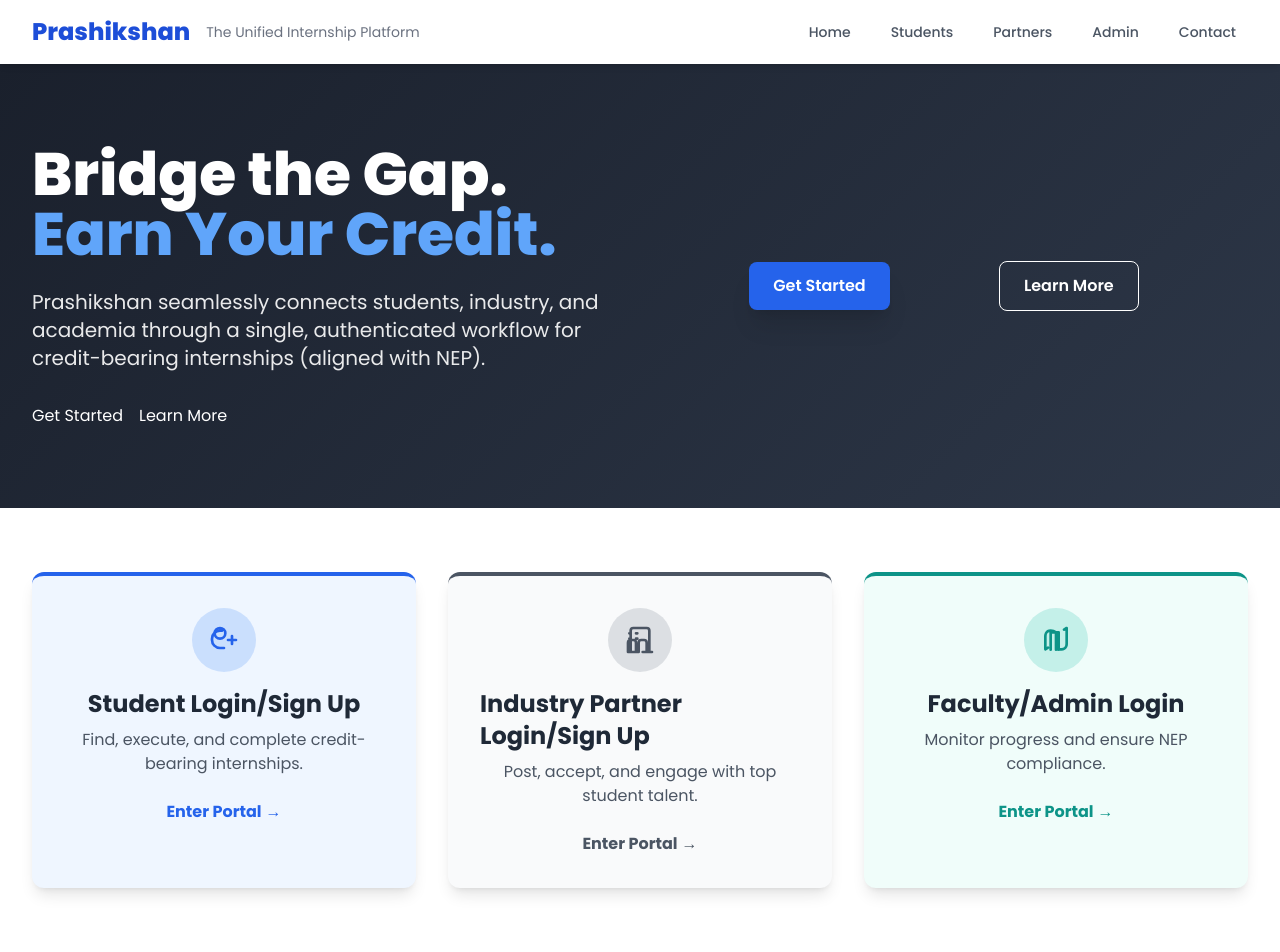
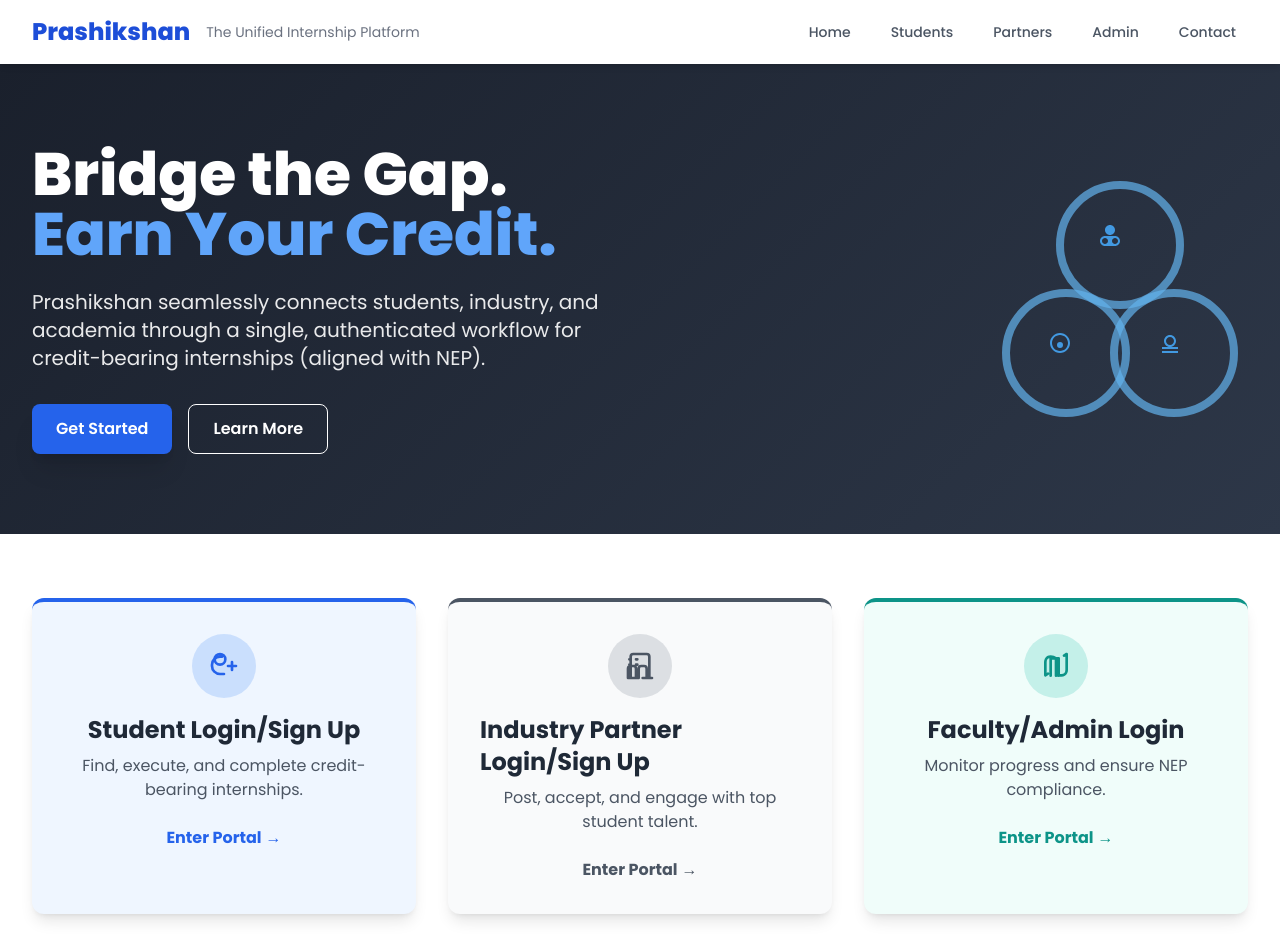
Before and after one commit to NAS-24/SIH-Prashikshan-Prototype, a plain HTML site: page Prashikshan/index.html in a window 1280 px wide. Shown: the top 952 px of the page. Drawn offline with nearby package versions, Linux system fonts and the light colour scheme.

Commit message:
Update index.html

```diff
--- a/Prashikshan/index.html
+++ b/Prashikshan/index.html
@@ -59,13 +59,13 @@
                     Prashikshan seamlessly connects students, industry, and academia through a single, authenticated workflow for credit-bearing internships (aligned with NEP).
                 </p>
                 <div class="flex justify-center md:justify-start space-x-4">
-                    <button class="btn-primary">Get Started</button>
-                    <button class="btn-secondary-white">Learn More</button>
+                    <button class="bg-blue-600 hover:bg-blue-700 text-white font-semibold py-3 px-6 rounded-lg shadow-xl transition duration-300">Get Started</button>
+                    <button class="bg-transparent border border-white hover:bg-blue-600 hover:border-blue-600 text-white font-semibold py-3 px-6 rounded-lg transition duration-300">Learn More</button>
                 </div>
             </div>
             <!-- Abstract Graphic -->
-                    <button class="bg-blue-600 hover:bg-blue-700 text-white font-semibold py-3 px-6 rounded-lg shadow-xl transition duration-300">Get Started</button>
-                    <button class="bg-transparent border border-white hover:bg-blue-600 hover:border-blue-600 text-white font-semibold py-3 px-6 rounded-lg transition duration-300">Learn More</button>
+            <div class="md:w-1/2 flex justify-center md:justify-end">
+                <svg class="w-64 h-64" viewBox="0 0 256 256" fill="none" xmlns="http://www.w3.org/2000/svg">
                     <circle cx="128" cy="74" r="60" stroke="#63B3ED" stroke-width="8" class="opacity-70"/>
                     <circle cx="74" cy="182" r="60" stroke="#63B3ED" stroke-width="8" class="opacity-70"/>
                     <circle cx="182" cy="182" r="60" stroke="#63B3ED" stroke-width="8" class="opacity-70"/>
@@ -91,7 +91,7 @@
     <section class="py-16 bg-white">
         <div class="max-w-7xl mx-auto px-4 sm:px-6 lg:px-8 grid grid-cols-1 md:grid-cols-3 gap-8">
 
-            <!-- Student Card -->
+            <!-- Student Card - MODIFIED FOR LINKING -->
             <div class="flex flex-col items-center p-8 rounded-xl bg-blue-50 border-t-4 border-blue-600 shadow-lg hover:shadow-2xl transition duration-300">
                 <div class="bg-blue-500 bg-opacity-20 rounded-full p-4 mb-4">
                     <svg class="h-8 w-8 text-blue-600" fill="none" viewBox="0 0 24 24" stroke="currentColor" stroke-width="2">
@@ -100,40 +100,31 @@
                 </div>
                 <h3 class="text-2xl font-bold text-gray-800 mb-2">Student Login/Sign Up</h3>
                 <p class="text-base text-gray-600 text-center mb-6">Find, execute, and complete credit-bearing internships.</p>
-                <button class="text-blue-600 font-bold hover:text-blue-800 text-base flex items-center group">
+                <!-- MODIFICATION: Changed to <a> tag and linked to student_discover.html -->
+                <a href="student_discover.html" class="text-blue-600 font-bold hover:text-blue-800 text-base flex items-center group">
                     Enter Portal
                     <span aria-hidden="true" class="ml-1 group-hover:translate-x-1 transition duration-150">&rarr;</span>
-                </button>
+                </a>
             </div>
 
             <!-- Industry Partner Card -->
             <div class="flex flex-col items-center p-8 rounded-xl bg-gray-50 border-t-4 border-gray-600 shadow-lg hover:shadow-2xl transition duration-300">
                 <div class="bg-gray-500 bg-opacity-20 rounded-full p-4 mb-4">
-                    <svg class="h-8 w-8 text-gray-600" fill="none" viewBox="0 0 24 24" stroke="currentColor" stroke-width="2">
-                        <path stroke-linecap="round" stroke-linejoin="round" d="M19 21V5a2 2 0 00-2-2H7a2 2 0 00-2 2v16m14 0h2m-2 0h-5m-9 0H3m2 0h5M9 7h1m-1 4h1m-1 4h1m-1 4h1m-6-4h1m-1-4h1m-1-4h1M9 21v-7a2 2 0 00-2-2H5a2 2 0 00-2 2v7m14 0v-7a2 2 0 00-2-2h-2a2 2 0 00-2 2v7"/>
-                    </svg>
+                    <svg class="h-8 w-8 text-gray-600" fill="none" viewBox="0 0 24 24" stroke="currentColor" stroke-width="2"><path stroke-linecap="round" stroke-linejoin="round" d="M19 21V5a2 2 0 00-2-2H7a2 2 0 00-2 2v16m14 0h2m-2 0h-5m-9 0H3m2 0h5M9 7h1m-1 4h1m-1 4h1m-1 4h1m-6-4h1m-1-4h1m-1-4h1M9 21v-7a2 2 0 00-2-2H5a2 2 0 00-2 2v7m14 0v-7a2 2 0 00-2-2h-2a2 2 0 00-2 2v7"/></svg>
                 </div>
                 <h3 class="text-2xl font-bold text-gray-800 mb-2">Industry Partner Login/Sign Up</h3>
                 <p class="text-base text-gray-600 text-center mb-6">Post, accept, and engage with top student talent.</p>
-                <button class="text-gray-600 font-bold hover:text-gray-800 text-base flex items-center group">
-                    Enter Portal
-                    <span aria-hidden="true" class="ml-1 group-hover:translate-x-1 transition duration-150">&rarr;</span>
-                </button>
+                <button class="text-gray-600 font-bold hover:text-gray-800 text-base flex items-center group">Enter Portal <span aria-hidden="true" class="ml-1 group-hover:translate-x-1 transition duration-150">&rarr;</span></button>
             </div>
 
             <!-- Faculty/Admin Card -->
             <div class="flex flex-col items-center p-8 rounded-xl bg-teal-50 border-t-4 border-teal-600 shadow-lg hover:shadow-2xl transition duration-300">
                 <div class="bg-teal-500 bg-opacity-20 rounded-full p-4 mb-4">
-                    <svg class="h-8 w-8 text-teal-600" fill="none" viewBox="0 0 24 24" stroke="currentColor" stroke-width="2">
-                        <path stroke-linecap="round" stroke-linejoin="round" d="M12 6.253v13m0-13C10.832 5.409 9.333 5 8 5c-4 0-4 4-4 4v10l2-1.25M12 6.253v13C13.168 18.591 14.667 19 16 19c4 0 4-4 4-4V3l-2 1.25M12 6.253h2v13M12 6.253H8v13"/>
-                    </svg>
+                    <svg class="h-8 w-8 text-teal-600" fill="none" viewBox="0 0 24 24" stroke="currentColor" stroke-width="2"><path stroke-linecap="round" stroke-linejoin="round" d="M12 6.253v13m0-13C10.832 5.409 9.333 5 8 5c-4 0-4 4-4 4v10l2-1.25M12 6.253v13C13.168 18.591 14.667 19 16 19c4 0 4-4 4-4V3l-2 1.25M12 6.253h2v13M12 6.253H8v13"/></svg>
                 </div>
                 <h3 class="text-2xl font-bold text-gray-800 mb-2">Faculty/Admin Login</h3>
                 <p class="text-base text-gray-600 text-center mb-6">Monitor progress and ensure NEP compliance.</p>
-                <button class="text-teal-600 font-bold hover:text-teal-800 text-base flex items-center group">
-                    Enter Portal
-                    <span aria-hidden="true" class="ml-1 group-hover:translate-x-1 transition duration-150">&rarr;</span>
-                </button>
+                <button class="text-teal-600 font-bold hover:text-teal-800 text-base flex items-center group">Enter Portal <span aria-hidden="true" class="ml-1 group-hover:translate-x-1 transition duration-150">&rarr;</span></button>
             </div>
         </div>
     </section>
```
